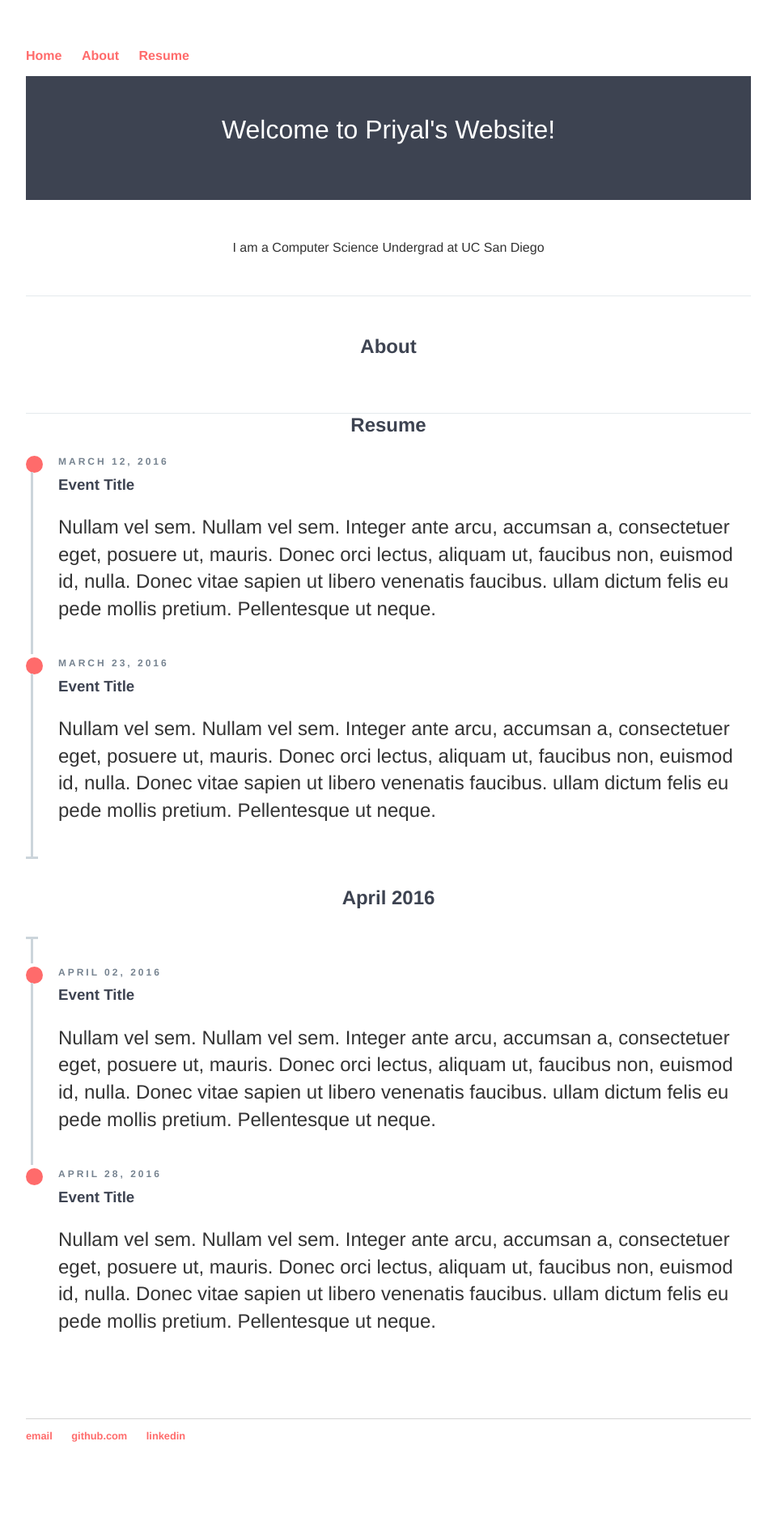
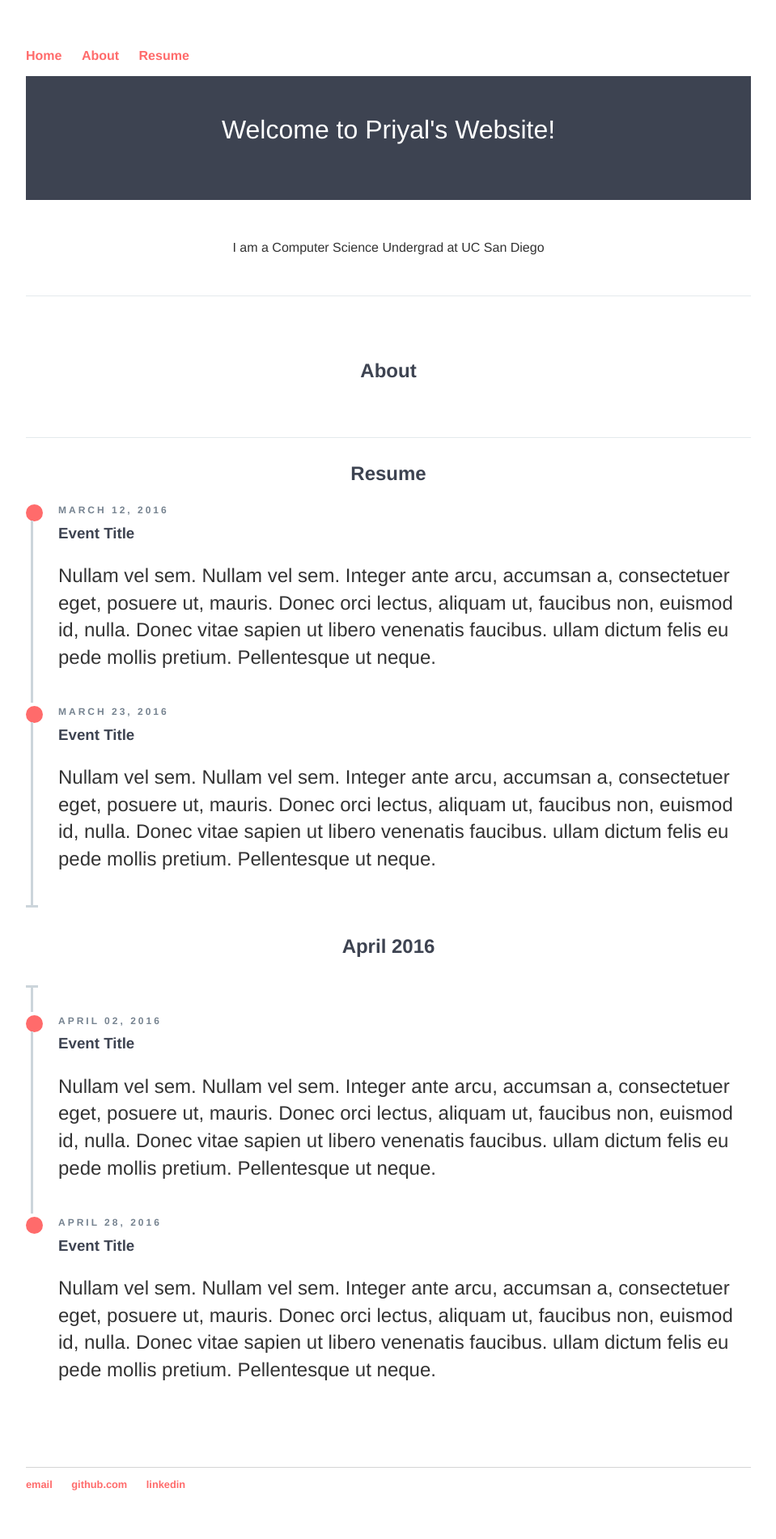
Before and after one commit to p-suneja/p-suneja.github.io, a Jekyll site: the page built from index.html, in a window 1280 px wide. Shown: the whole page at 81% size, without its empty margins (160-1119 px from the left). Built offline with Jekyll 4.4.1, drawn with Linux system fonts in a browser that asks for light colours; before the commit the page ends 1841 px from its top, so only the background shows below that.

Commit message:
Update main.css

```diff
--- a/css/main.css
+++ b/css/main.css
@@ -86,7 +86,7 @@
 
 .example-title {
   text-align: center;
-  /*margin-bottom: 60px;*/
+  margin-bottom: 30px;
   padding: 3em 0;
   border-bottom: 1px solid #E4EAEC;
 }
```
